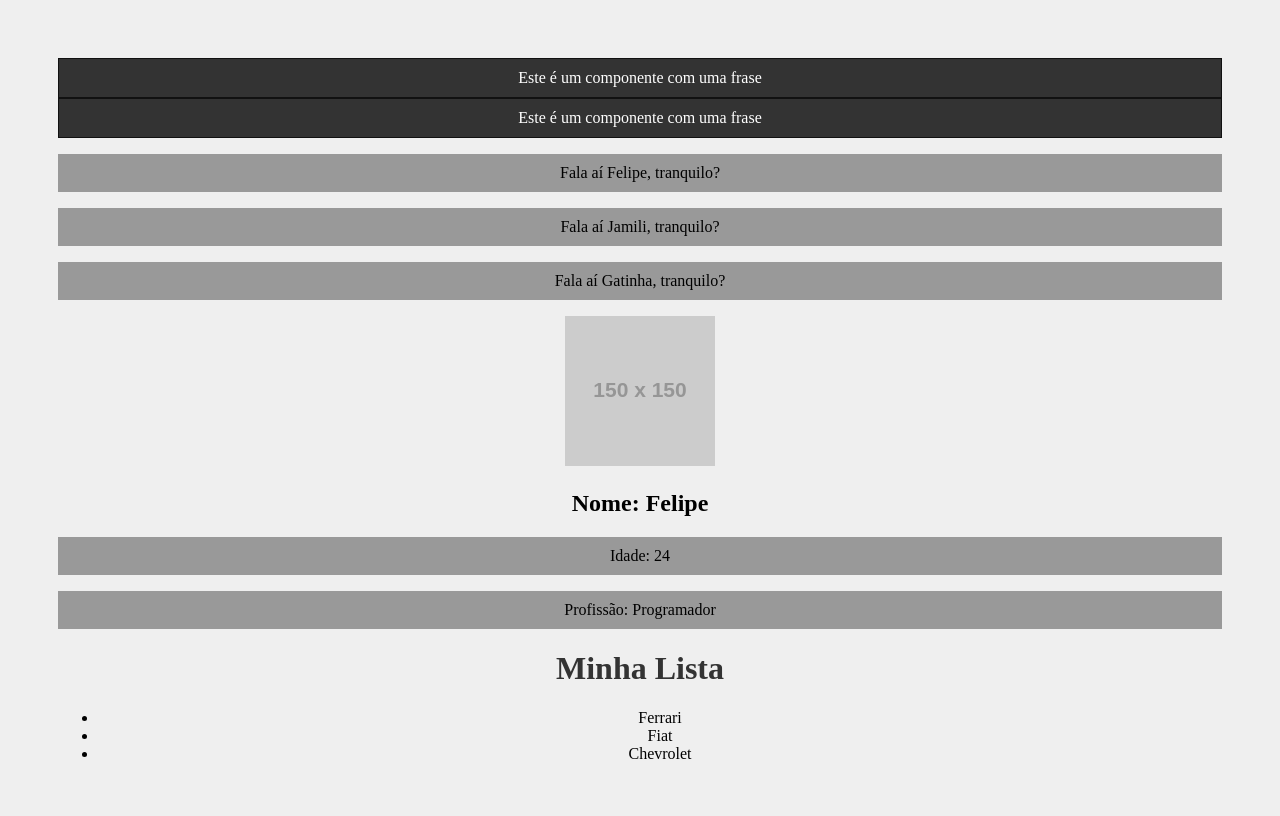
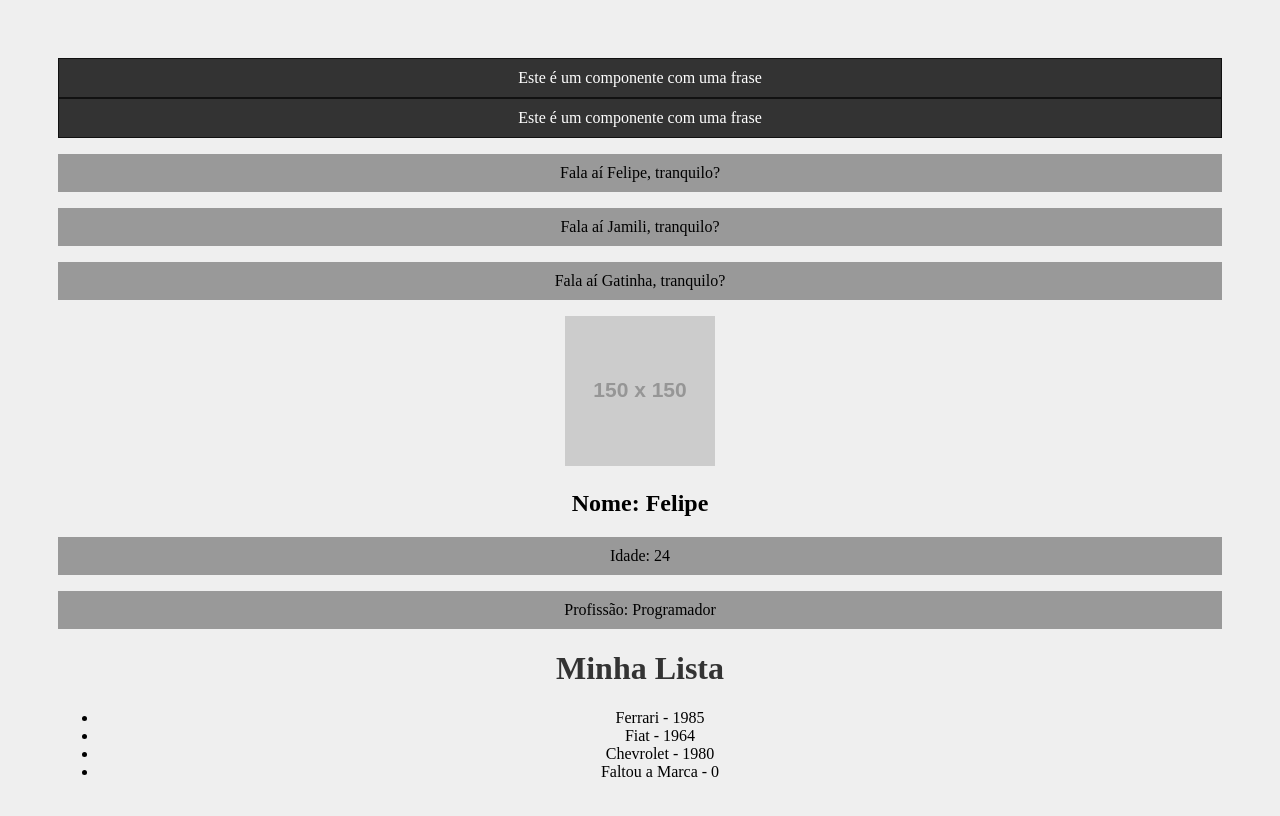
Before and after one commit to Felipe-ABS/curso-react, a React (Create React App) app: page / in a window 1280 px wide. Shown: the top 816 px of the page. Built offline with nearby package versions, Linux system fonts and the light colour scheme; the HTML template or start-up script is replaced by a standard one.

Commit message:
Aprender como funciona o PropTypes e o defaultProps

```diff
--- a/src/components/Item.jsx
+++ b/src/components/Item.jsx
@@ -1,9 +1,21 @@
-function Item(props) {
+import PropTypes from 'prop-types'
+
+function Item({marca, ano_lancamento}) {
     return (
         <>
-            <li>{props.marca}</li>
+            <li>{marca} - {ano_lancamento}</li>
         </>
     )
 }
 
+Item.propTypes = {
+    marca: PropTypes.string.isRequired,
+    ano_lancamento: PropTypes.number
+}
+
+Item.defaultProps = {
+    marca: 'Faltou a Marca',
+    ano_lancamento: 0
+}
+
 export default Item
--- a/src/components/List.jsx
+++ b/src/components/List.jsx
@@ -5,9 +5,10 @@
         <>
             <h1>Minha Lista</h1>
             <ul>
-                <Item marca="Ferrari"/>
-                <Item marca="Fiat"/>
-                <Item marca="Chevrolet"/>
+                <Item marca="Ferrari" ano_lancamento={1985}/>
+                <Item marca="Fiat" ano_lancamento={1964}/>
+                <Item marca="Chevrolet" ano_lancamento={1980}/>
+                <Item/>
             </ul>
         </>
     )
```
